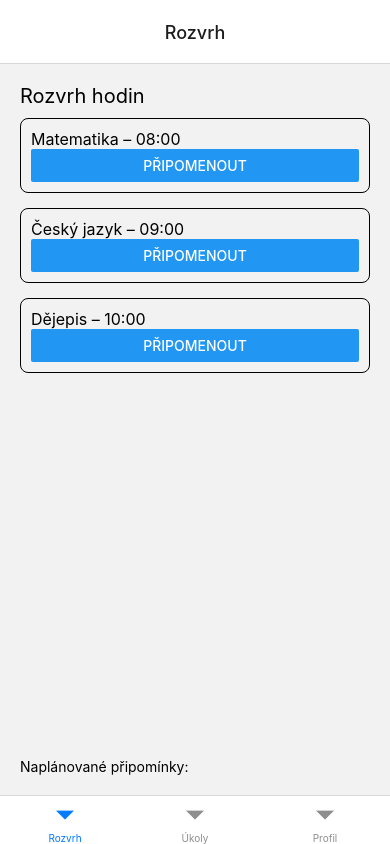
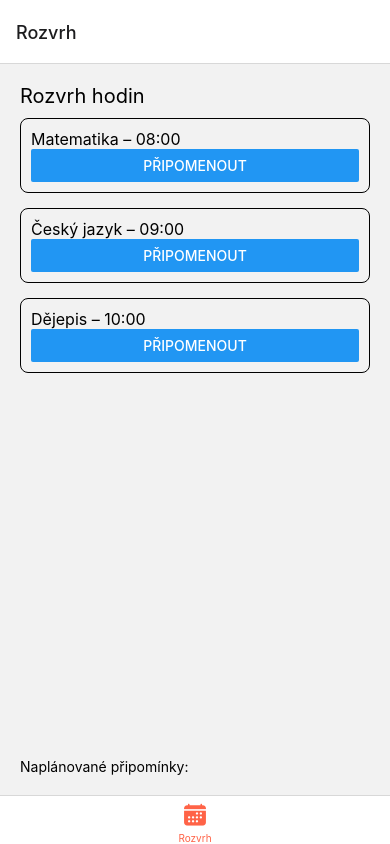
Before and after one commit to rimul-designe/Online-Scholl-ap., a React Native app: screen /Rozvrh in a window 390 px wide. Built offline with nearby package versions, Linux system fonts and the light colour scheme; what expo-notifications would draw is missing.

Commit message:
Update Tabs.js

```diff
--- a/src/navigation/Tabs.js
+++ b/src/navigation/Tabs.js
@@ -1,26 +1,33 @@
 import React from 'react';
+import { createBottomTabNavigator } from '@react-navigation/bottom-tabs';
 import { NavigationContainer } from '@react-navigation/native';
-import { createBottomTabNavigator } from '@react-navigation/bottom-tabs';
+import { Ionicons } from '@expo/vector-icons';
+
 import ScheduleScreen from '../screens/ScheduleScreen';
-import { Text, View } from 'react-native';
 
 const Tab = createBottomTabNavigator();
-
-function Placeholder({ title }) {
-  return (
-    <View style={{flex:1, alignItems:'center', justifyContent:'center'}}>
-      <Text style={{fontSize:18}}>{title}</Text>
-    </View>
-  );
-}
 
 export default function Tabs() {
   return (
     <NavigationContainer>
-      <Tab.Navigator screenOptions={{ headerTitleAlign: 'center' }}>
+      <Tab.Navigator
+        screenOptions={({ route }) => ({
+          tabBarIcon: ({ color, size }) => {
+            let iconName;
+
+            if (route.name === 'Rozvrh') {
+              iconName = 'calendar';
+            } else {
+              iconName = 'home';
+            }
+
+            return <Ionicons name={iconName} size={size} color={color} />;
+          },
+          tabBarActiveTintColor: 'tomato',
+          tabBarInactiveTintColor: 'gray',
+        })}
+      >
         <Tab.Screen name="Rozvrh" component={ScheduleScreen} />
-        <Tab.Screen name="Úkoly" children={() => <Placeholder title="Úkoly (brzy)" />} />
-        <Tab.Screen name="Profil" children={() => <Placeholder title="Profil (brzy)" />} />
       </Tab.Navigator>
     </NavigationContainer>
   );
```
